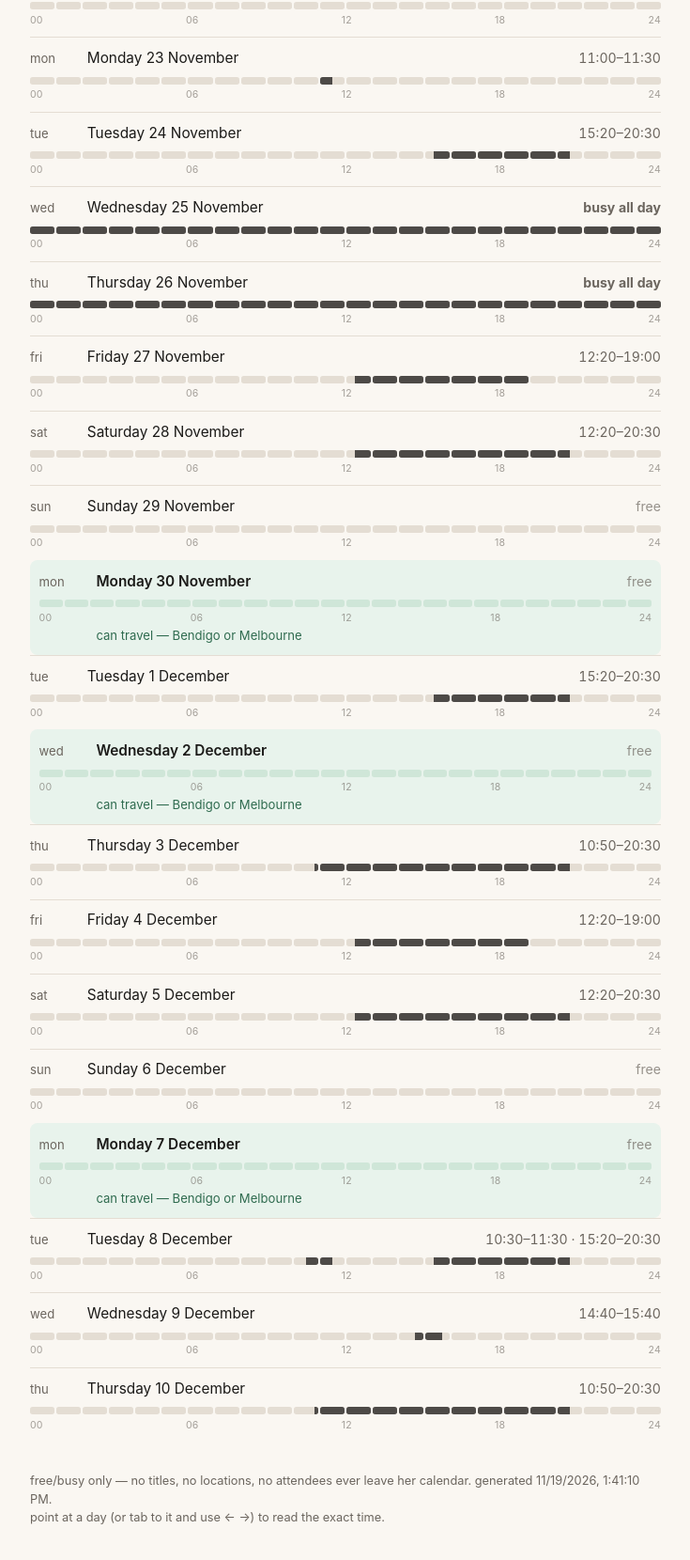
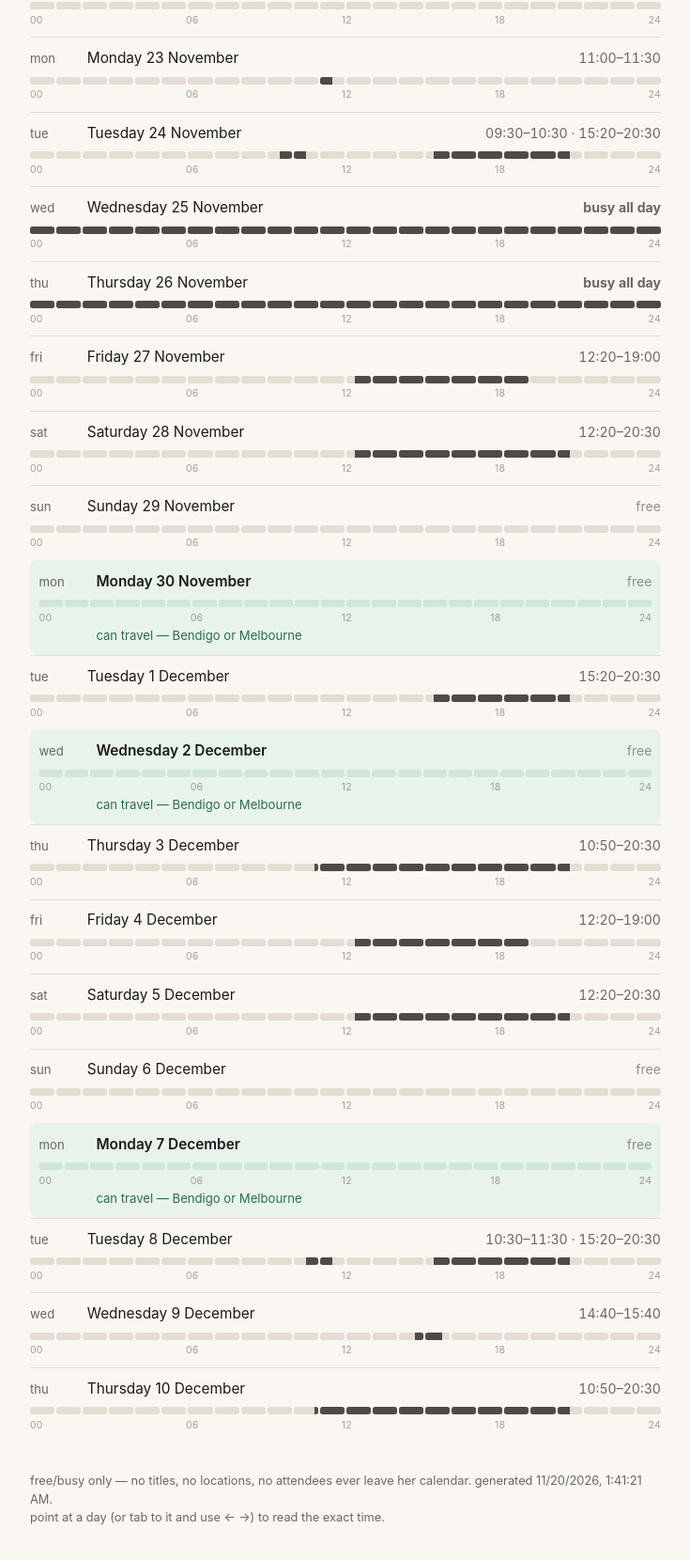
Before and after one commit to BuyMyMojo/aria-availabilities, a plain HTML site: page index.html in a window 1280 px wide. Shown: the part 316-1976 px from the top of the page at 94% size, without its empty margins (272-1007 px from the left). Drawn offline with Linux system fonts and the light colour scheme.

Commit message:
availabilities: 2026-11-20T01:41Z

```diff
--- a/index.html
+++ b/index.html
@@ -90,9 +90,9 @@
       <li class="day">
         <span class="wd">Tue</span>
         <span class="date">Tuesday 24 November</span>
-        <span class="slots">15:20–20:30</span>
+        <span class="slots">09:30–10:30 · 15:20–20:30</span>
         <div class="bar" role="slider" tabindex="0" data-i="4"
-             aria-label="read the time on Tuesday 24 November — arrow keys move through the day"><span class="hbox"></span><span class="hbox"></span><span class="hbox"></span><span class="hbox"></span><span class="hbox"></span><span class="hbox"></span><span class="hbox"></span><span class="hbox"></span><span class="hbox"></span><span class="hbox"></span><span class="hbox"></span><span class="hbox"></span><span class="hbox"></span><span class="hbox"></span><span class="hbox"></span><span class="hbox"><i style="left:33.33%;width:66.67%"></i></span><span class="hbox"><i style="left:0.00%;width:100.00%"></i></span><span class="hbox"><i style="left:0.00%;width:100.00%"></i></span><span class="hbox"><i style="left:0.00%;width:100.00%"></i></span><span class="hbox"><i style="left:0.00%;width:100.00%"></i></span><span class="hbox"><i style="left:0.00%;width:50.00%"></i></span><span class="hbox"></span><span class="hbox"></span><span class="hbox"></span></div>
+             aria-label="read the time on Tuesday 24 November — arrow keys move through the day"><span class="hbox"></span><span class="hbox"></span><span class="hbox"></span><span class="hbox"></span><span class="hbox"></span><span class="hbox"></span><span class="hbox"></span><span class="hbox"></span><span class="hbox"></span><span class="hbox"><i style="left:50.00%;width:50.00%"></i></span><span class="hbox"><i style="left:0.00%;width:50.00%"></i></span><span class="hbox"></span><span class="hbox"></span><span class="hbox"></span><span class="hbox"></span><span class="hbox"><i style="left:33.33%;width:66.67%"></i></span><span class="hbox"><i style="left:0.00%;width:100.00%"></i></span><span class="hbox"><i style="left:0.00%;width:100.00%"></i></span><span class="hbox"><i style="left:0.00%;width:100.00%"></i></span><span class="hbox"><i style="left:0.00%;width:100.00%"></i></span><span class="hbox"><i style="left:0.00%;width:50.00%"></i></span><span class="hbox"></span><span class="hbox"></span><span class="hbox"></span></div>
         <div class="ticks"><span>00</span><span>06</span><span>12</span><span>18</span><span>24</span></div>
 
       </li>
@@ -248,10 +248,10 @@
   </footer>
 </main>
 <script>
-  const generated = "2026-11-19T13:41:10.370Z";
+  const generated = "2026-11-20T01:41:21.729Z";
   // Labels read off the SAME spans the boxes were filled from, so a tooltip can never contradict the colour
   // under the pointer.
-  const DAYS = [{"label":"Friday 20 November","allDay":false,"spans":[[540,660],[740,1140]]},{"label":"Saturday 21 November","allDay":false,"spans":[[570,630],[740,1230]]},{"label":"Sunday 22 November","allDay":false,"spans":[]},{"label":"Monday 23 November","allDay":false,"spans":[[660,690]]},{"label":"Tuesday 24 November","allDay":false,"spans":[[920,1230]]},{"label":"Wednesday 25 November","allDay":true,"spans":[]},{"label":"Thursday 26 November","allDay":true,"spans":[[650,1230]]},{"label":"Friday 27 November","allDay":false,"spans":[[740,1140]]},{"label":"Saturday 28 November","allDay":false,"spans":[[740,1230]]},{"label":"Sunday 29 November","allDay":false,"spans":[]},{"label":"Monday 30 November","allDay":false,"spans":[]},{"label":"Tuesday 1 December","allDay":false,"spans":[[920,1230]]},{"label":"Wednesday 2 December","allDay":false,"spans":[]},{"label":"Thursday 3 December","allDay":false,"spans":[[650,1230]]},{"label":"Friday 4 December","allDay":false,"spans":[[740,1140]]},{"label":"Saturday 5 December","allDay":false,"spans":[[740,1230]]},{"label":"Sunday 6 December","allDay":false,"spans":[]},{"label":"Monday 7 December","allDay":false,"spans":[]},{"label":"Tuesday 8 December","allDay":false,"spans":[[630,690],[920,1230]]},{"label":"Wednesday 9 December","allDay":false,"spans":[[880,940]]},{"label":"Thursday 10 December","allDay":false,"spans":[[650,1230]]}];
+  const DAYS = [{"label":"Friday 20 November","allDay":false,"spans":[[540,660],[740,1140]]},{"label":"Saturday 21 November","allDay":false,"spans":[[570,630],[740,1230]]},{"label":"Sunday 22 November","allDay":false,"spans":[]},{"label":"Monday 23 November","allDay":false,"spans":[[660,690]]},{"label":"Tuesday 24 November","allDay":false,"spans":[[570,630],[920,1230]]},{"label":"Wednesday 25 November","allDay":true,"spans":[]},{"label":"Thursday 26 November","allDay":true,"spans":[[650,1230]]},{"label":"Friday 27 November","allDay":false,"spans":[[740,1140]]},{"label":"Saturday 28 November","allDay":false,"spans":[[740,1230]]},{"label":"Sunday 29 November","allDay":false,"spans":[]},{"label":"Monday 30 November","allDay":false,"spans":[]},{"label":"Tuesday 1 December","allDay":false,"spans":[[920,1230]]},{"label":"Wednesday 2 December","allDay":false,"spans":[]},{"label":"Thursday 3 December","allDay":false,"spans":[[650,1230]]},{"label":"Friday 4 December","allDay":false,"spans":[[740,1140]]},{"label":"Saturday 5 December","allDay":false,"spans":[[740,1230]]},{"label":"Sunday 6 December","allDay":false,"spans":[]},{"label":"Monday 7 December","allDay":false,"spans":[]},{"label":"Tuesday 8 December","allDay":false,"spans":[[630,690],[920,1230]]},{"label":"Wednesday 9 December","allDay":false,"spans":[[880,940]]},{"label":"Thursday 10 December","allDay":false,"spans":[[650,1230]]}];
   const hm = (m) => String(Math.floor(m / 60)).padStart(2, "0") + ":" + String(m % 60).padStart(2, "0");
   document.getElementById("gen").textContent = "generated " + new Date(generated).toLocaleString() + ".";
 
```
